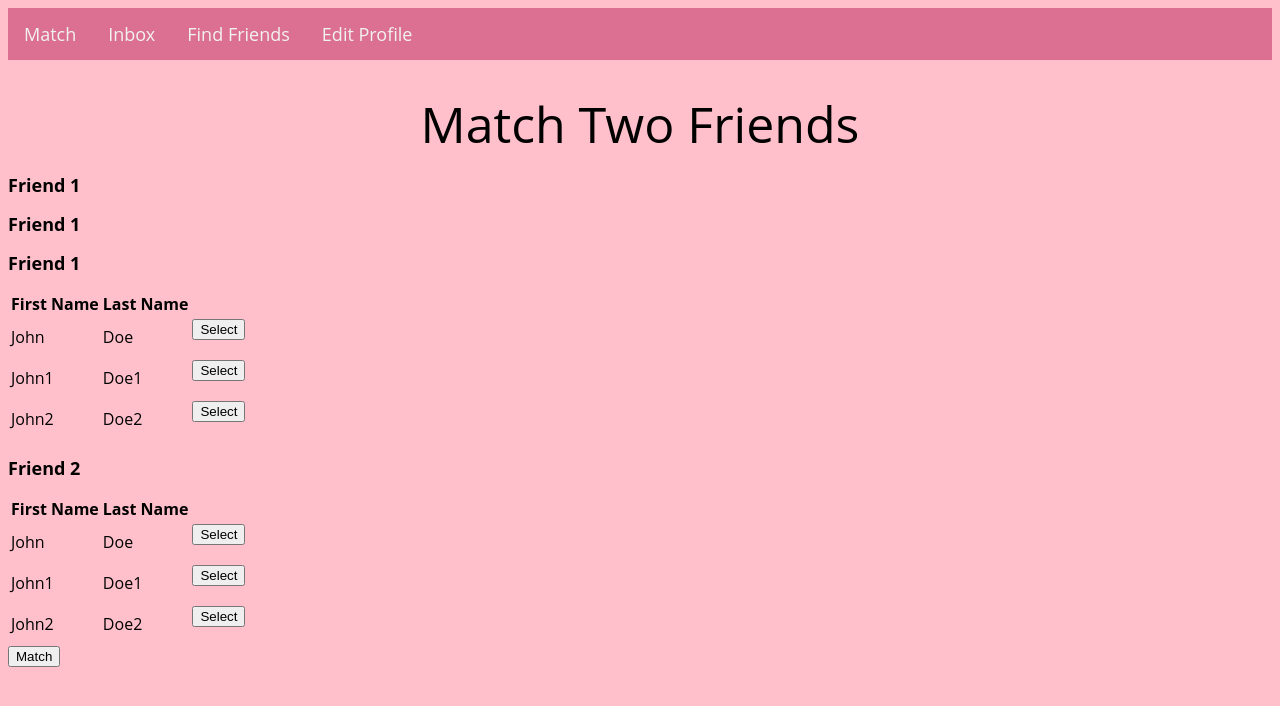
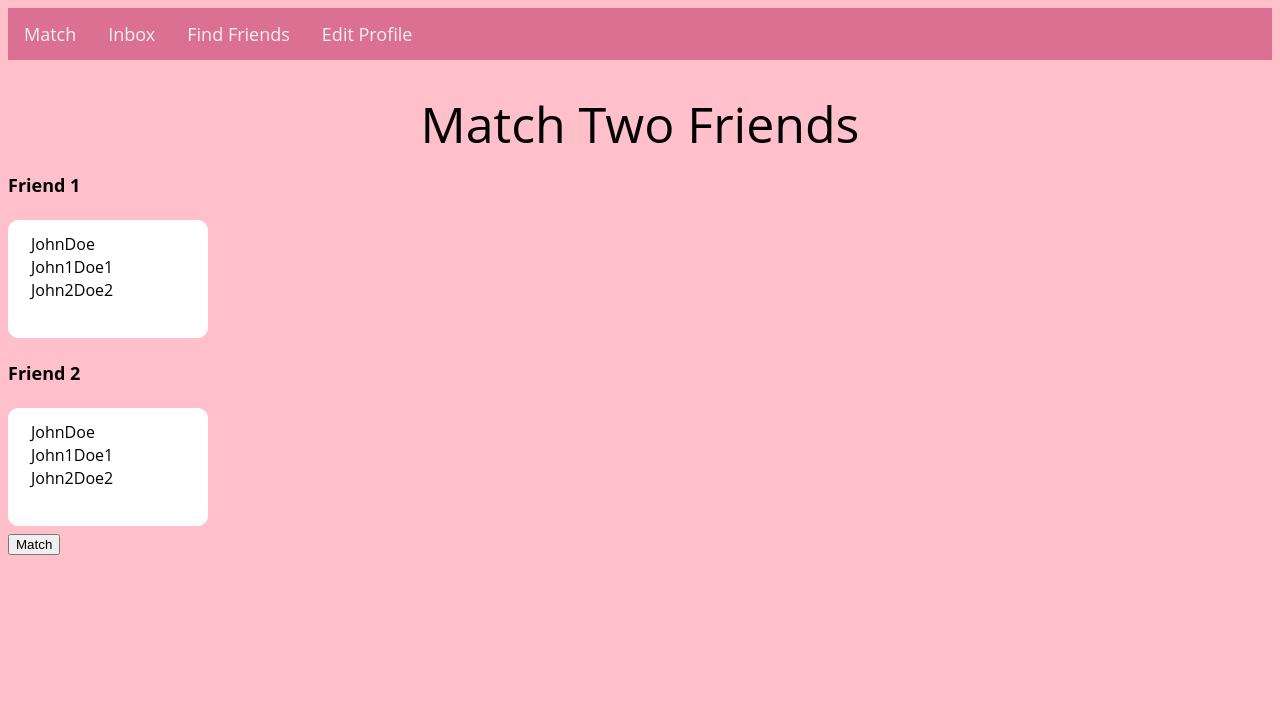
Before and after one commit to andywu8/cs419-finalproject, a Flask app: page /match/inbox in a window 1280 px wide. Shown: the top 706 px of the page. Run offline with Flask 2, Linux system fonts and the light colour scheme; data comes from the database, SQL or seed files in the repository; both versions use the stored data as it was after the commit.

Commit message:
changes to match html

```diff
--- a/main.py
+++ b/main.py
@@ -125,6 +125,8 @@ def match(username):
         return render_template('match.html', username=username, my_friends=my_friends)
     else:
         # match_users()
+        as_dict = request.form.getlist('myform')
+        print (request)
         my_friends = get_my_friends(username)
         friend_username = request.args.get('friend_username')
         potential_matches = get_potential_matches(friend_username)
--- a/templates/match.html
+++ b/templates/match.html
@@ -11,42 +11,20 @@
     {% include "header.html" %}
     <h1>Match Two Friends</h1>
     <table>
-        <tr>
-            <th>First Name</th>
-            <th>Last Name</th>
-            <th></th>
-        </tr>
-        {% for friend in my_friends: %}
         <h2>Friend 1</h2>
-        <tr>
-            <td>{{friend[0]}}</td>
-            <td>{{friend[1]}}</td>
-            <td>
-                <form method="post" action="{{url_for('match', username=username, friend_username=friend[2])}}">
-                    <button type="submit">Select</button>
-                </form>
-            </td>
-        </tr>
-        {% endfor %}
+        <select id="myform-friend1" name='category' multiple class="form-control"> // addition here
+            {% for friend in my_friends: %}
+                <option>{{friend[0] + friend[1]}}</option>
+            {% endfor %}
+        </select>
     </table>
     <table>
-        <tr>
-            <th>First Name</th>
-            <th>Last Name</th>
-            <th></th>
-        </tr>
         <h2>Friend 2</h2>
-        {% for friend in my_friends: %}
-        <tr>
-            <td>{{friend[0]}}</td>
-            <td>{{friend[1]}}</td>
-            <td>
-                <form method="post" action="{{url_for('match', username=username, friend_username=friend[2])}}">
-                    <button type="submit">Select</button>
-                </form>
-            </td>
-        </tr>
-        {% endfor %}
+        <select id="myform-friend2" name='category' multiple class="form-control"> // addition here
+            {% for friend in my_friends: %}
+                <option>{{friend[0] + friend[1]}}</option>
+            {% endfor %}
+        </select>
     </table>
 
     <button onclick="match()">Match</button>
@@ -73,9 +51,13 @@
         }
     function match()
         {
-            var match1 = $('tr.selected').find('td:first').text();
-            var match2 = $('tr.selected').find('td:first').text();
-            get_match_results(match1, match2);
+        var e = document.getElementById("myform-friend1");
+        var match1 = e.options[e.selectedIndex].text;
+        var e = document.getElementById("myform-friend2");
+        var match2 = e.options[e.selectedIndex].text;
+        console.log(match1);
+        console.log(match2)
+        get_match_results(match1, match2);
         }
     }
     $('document').ready(setup);
```
Also changed, not shown: database.db.
